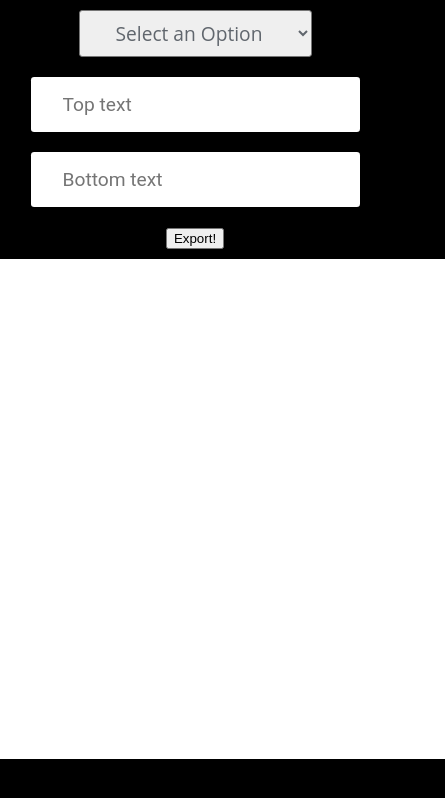
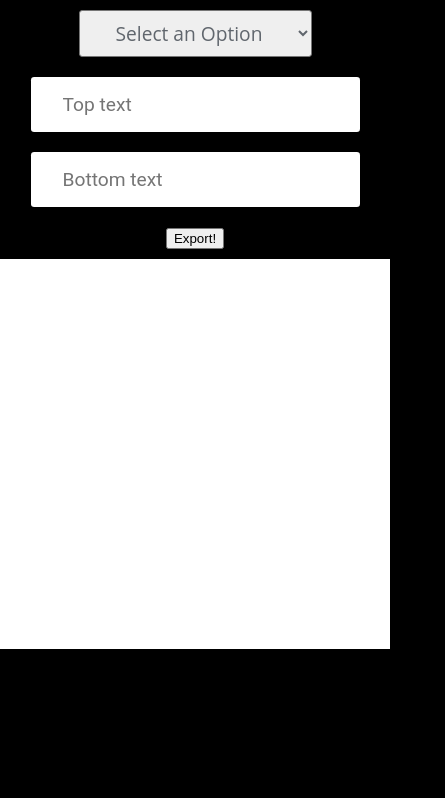
Before and after one commit to sanchezsantiago/mememaker, a React (Create React App) app: page / in a window 390 px wide. Shown: the top 798 px of the page, 445 px wide, since content can reach past the window. Built offline with nearby package versions, Linux system fonts and the light colour scheme.

Commit message:
Add: Responsive options
In the future it needs to be upgraded.

```diff
--- a/src/Components/MemeMaker.css
+++ b/src/Components/MemeMaker.css
@@ -56,3 +56,16 @@ input{
   .meme__bottomText{
     margin-top: 450px;
   }
+
+  @media only screen and (max-width: 600px) {
+    .meme span{
+      width: 350px;
+
+    }
+    .meme img{
+      width: 100%;
+    }
+    .meme__bottomText{
+      margin-top: 320px;
+    }
+  }
--- a/src/Components/MemeMaker.jsx
+++ b/src/Components/MemeMaker.jsx
@@ -31,7 +31,7 @@ const MemeMaker = () => {
  }
 
   return (
-    <div>
+    <div className='memeMaker'>
     <select onChange={putImage}>
         <option value="none" selected disabled hidden>Select an Option</option>
         <option value="Disaster-Girl">Disaster girl</option>
```
